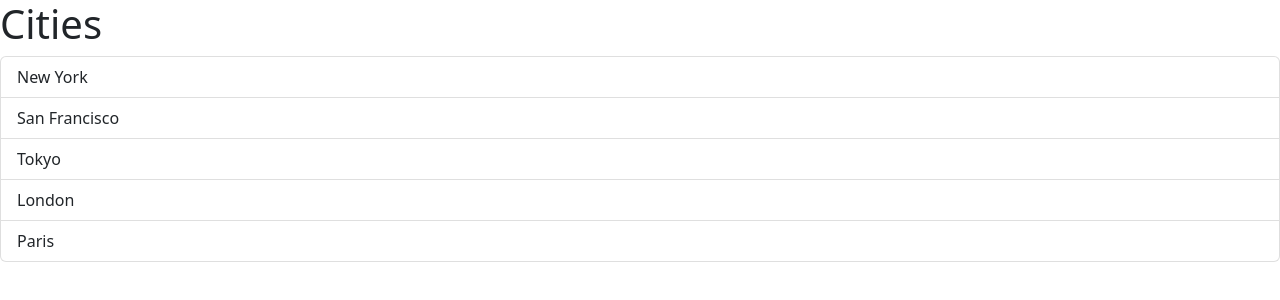
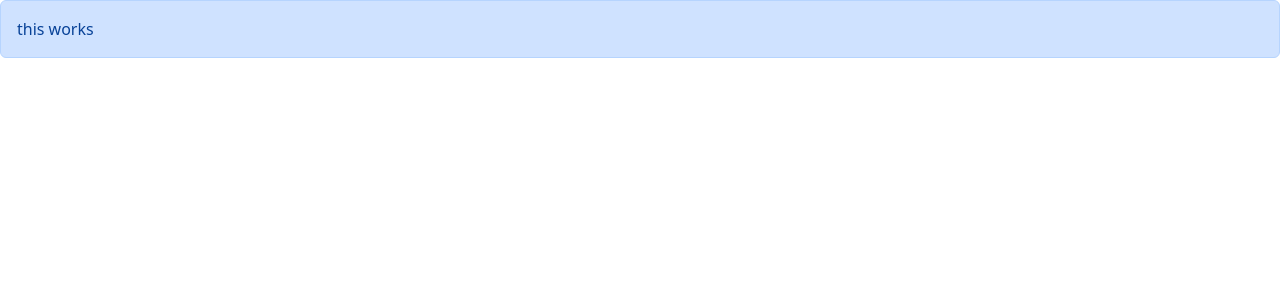
Before and after one commit to jtlabs777/react-app, a React (Vite) app: page / in a window 1280 px wide. Shown: the top 300 px of the page. Built offline with nearby package versions, Linux system fonts and the light colour scheme.

Commit message:
Passing Children  - created a component that simply takes a prop string. However it is kind of clunky. Next commit will demonstrate how to pass as child

```diff
--- a/src/App.tsx
+++ b/src/App.tsx
@@ -1,20 +1,12 @@
 import { useState } from "react";
 import ListGroup from "./components/ListGroup";
+import Alert from "./components/Alert";
 
 function App() {
-  let items = ["New York", "San Francisco", "Tokyo", "London", "Paris"];
-
-  const handleSelection = (item: string) => {
-    console.log(item + " was selected");
-  };
   return (
-    <>
-      <ListGroup
-        items={items}
-        heading="Cities"
-        onSelectItem={handleSelection}
-      />
-    </>
+    <div>
+      <Alert text={"this works"} />
+    </div>
   );
 }
 export default App;
--- /dev/null
+++ b/src/components/Alert.tsx
@@ -0,0 +1,13 @@
+
+interface alertProps {
+    text: string;
+
+}
+
+const Alert = ({text} : alertProps) => {
+  return (
+    <div className="alert alert-primary" role="alert">{text}</div>
+  )
+}
+
+export default Alert
```
